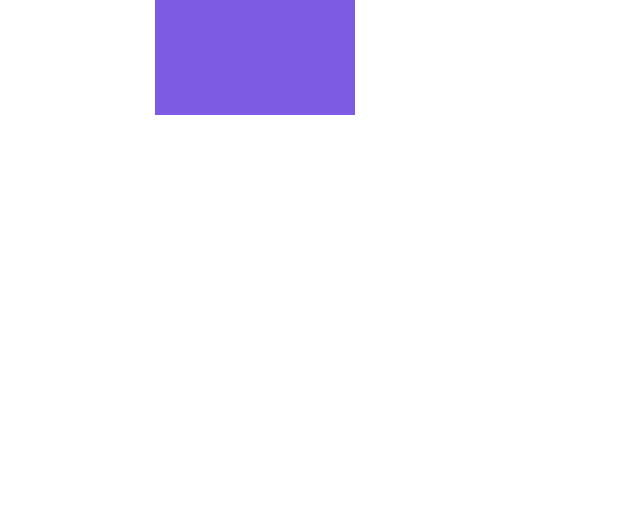
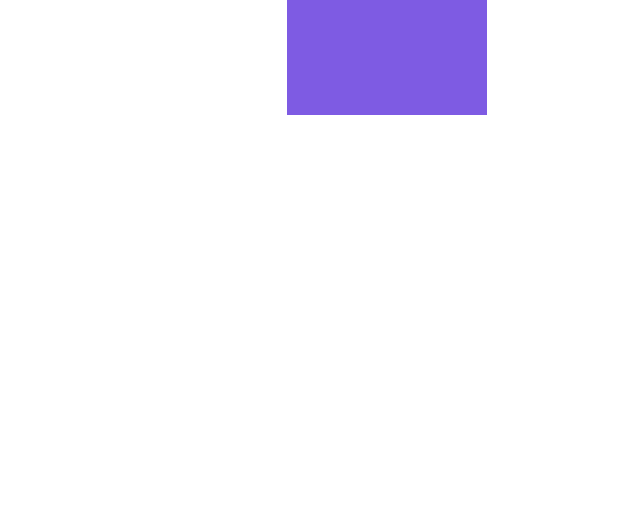
Before and after one commit to cicadaaaaa/0504, a plain HTML site: page index.html in a window 1280 px wide. Shown: the part 493-1016 px from the top of the page, without its empty margins (253-893 px from the left). After the commit the page ends 800 px from the top, so only its background shows below. Drawn offline with Linux system fonts and the light colour scheme.

Commit message:
Add files via upload

```diff
--- a/index.html
+++ b/index.html
@@ -54,11 +54,10 @@
     -o-transform: scale(1.2,1.2);
 }
 .container {
-    width: 1000px;
-    height: 1000px;
-    display: flex;
-    align-items: center;
-    flex-direction: column;
+	display: flex;
+	align-items: center;
+	flex-direction: column;
+	justify-content: center;
 }
 </style>
 </head>
```
